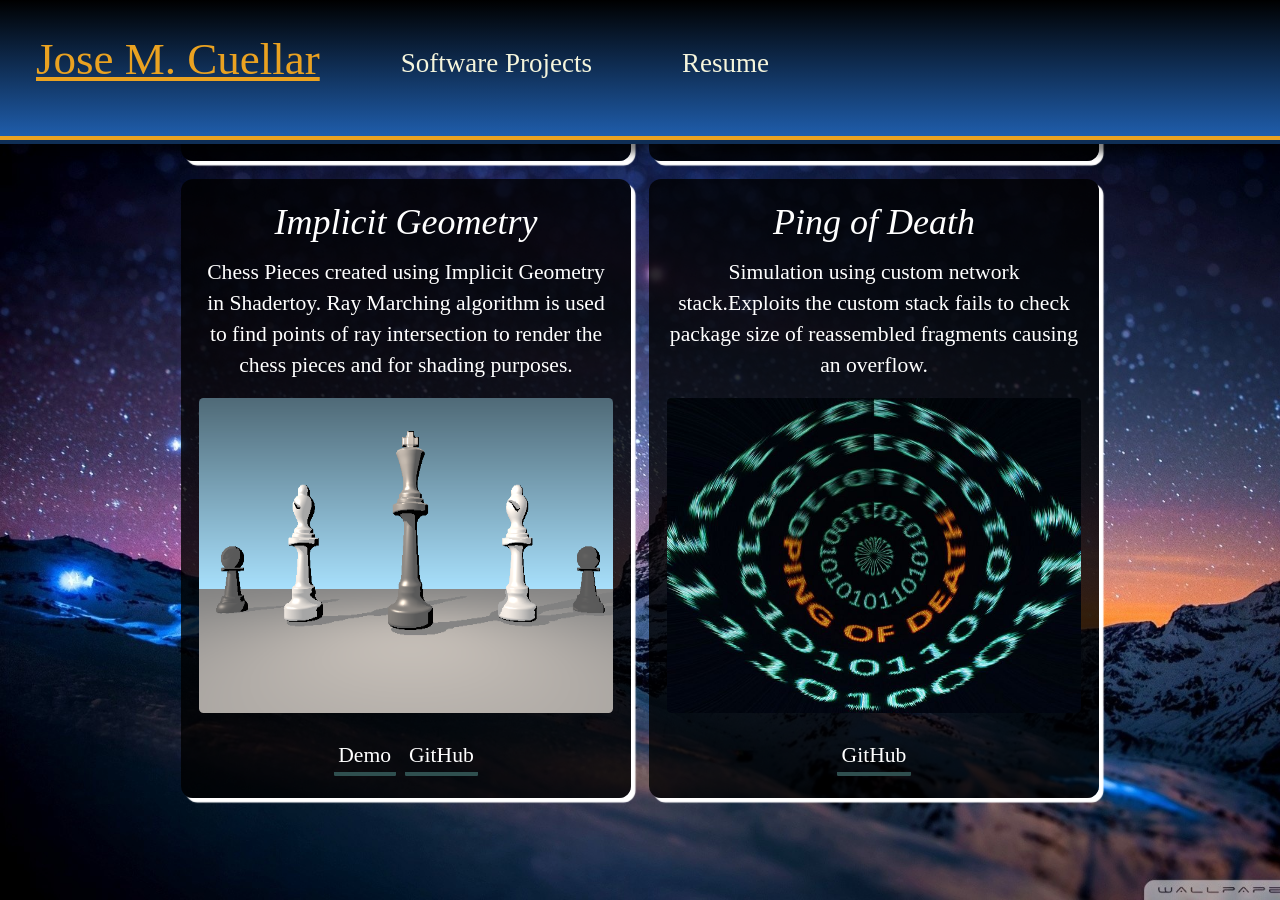
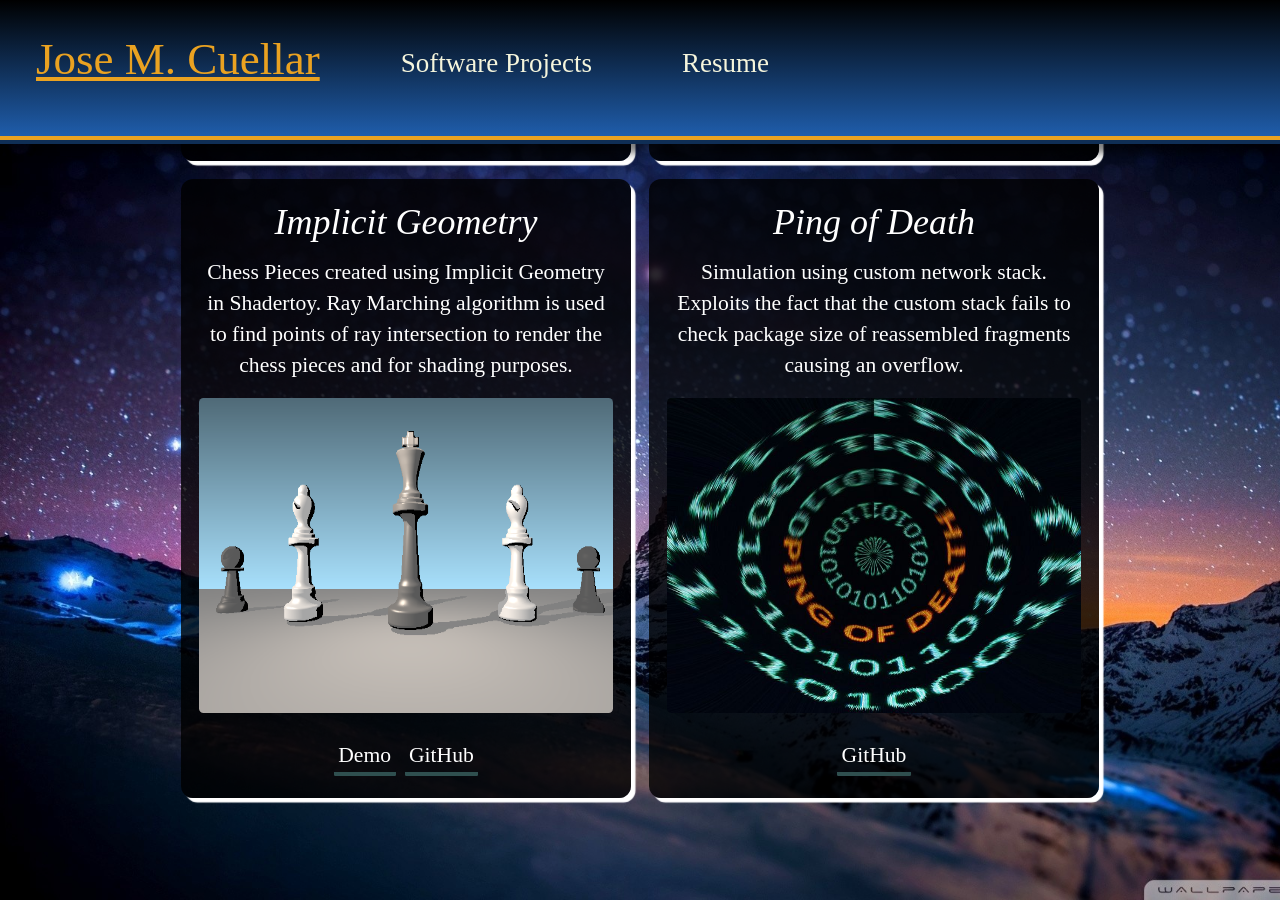
Before and after one commit to jrecinos98/jrecinos98.github.io, a Jekyll site: the page built from html/programming.html, in a window 1280 px wide and 900 px high, scrolled down 1369 px. Built offline with Jekyll 4.4.1, drawn with Linux system fonts in a browser that asks for light colours; some web fonts are replaced.

Commit message:
Updated resume and fixed typos

```diff
--- a/_data/featured_programming.yml
+++ b/_data/featured_programming.yml
@@ -32,6 +32,6 @@
   repository:  "https://github.com/jrecinos98/Graphics-Implicit-Geometry"
 
 - title:       "Ping of Death"
-  description: "Simulation using custom network stack.Exploits the custom stack fails to check package size of reassembled fragments causing an overflow."
+  description: "Simulation using custom network stack. Exploits the fact that the custom stack fails to check package size of reassembled fragments causing an overflow."
   repository:  "https://github.com/jrecinos98/Ping-Of-Death"
   image:       "/assets/images/ping-death.jpg"
```
Also changed, not shown: 1 other file.
